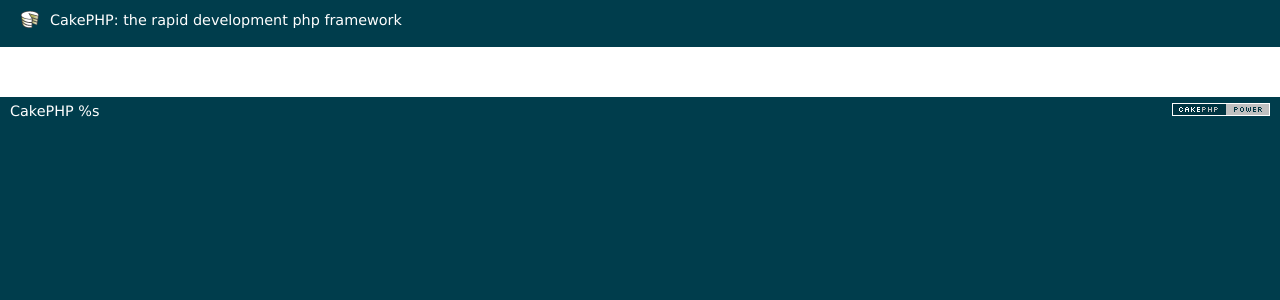
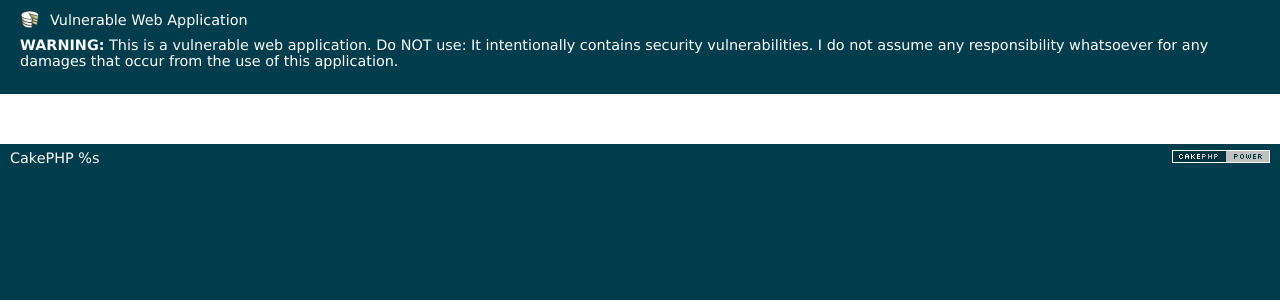
Before and after one commit to Klezst/vulnerable, a CakePHP app: the page made by app/View/Layouts/default.ctp in a window 1280 px wide. Shown: the top 300 px of the page. Run offline with PHP 8.4 and a stand-in for CakePHP, Linux system fonts and the light colour scheme; the template is opened without the code that fills it, so the values that code supplies are empty; some libraries are stand-ins or nearby versions.

Commit message:
Added a disclaimer to the main layout.

```diff
--- a/app/View/Layouts/default.ctp
+++ b/app/View/Layouts/default.ctp
@@ -38,7 +38,13 @@
 <body>
 	<div id="container">
 		<div id="header">
-			<h1><?php echo $this->Html->link($cakeDescription, 'http://cakephp.org'); ?></h1>
+			<h1>Vulnerable Web Application</h1>
+			<p>
+				<strong>WARNING:</strong> This is a vulnerable web application. Do NOT
+				use: It intentionally contains security vulnerabilities. I do not assume
+				any responsibility whatsoever for any damages that occur from the use of
+				this application.
+			</p>
 		</div>
 		<div id="content">
 
```
